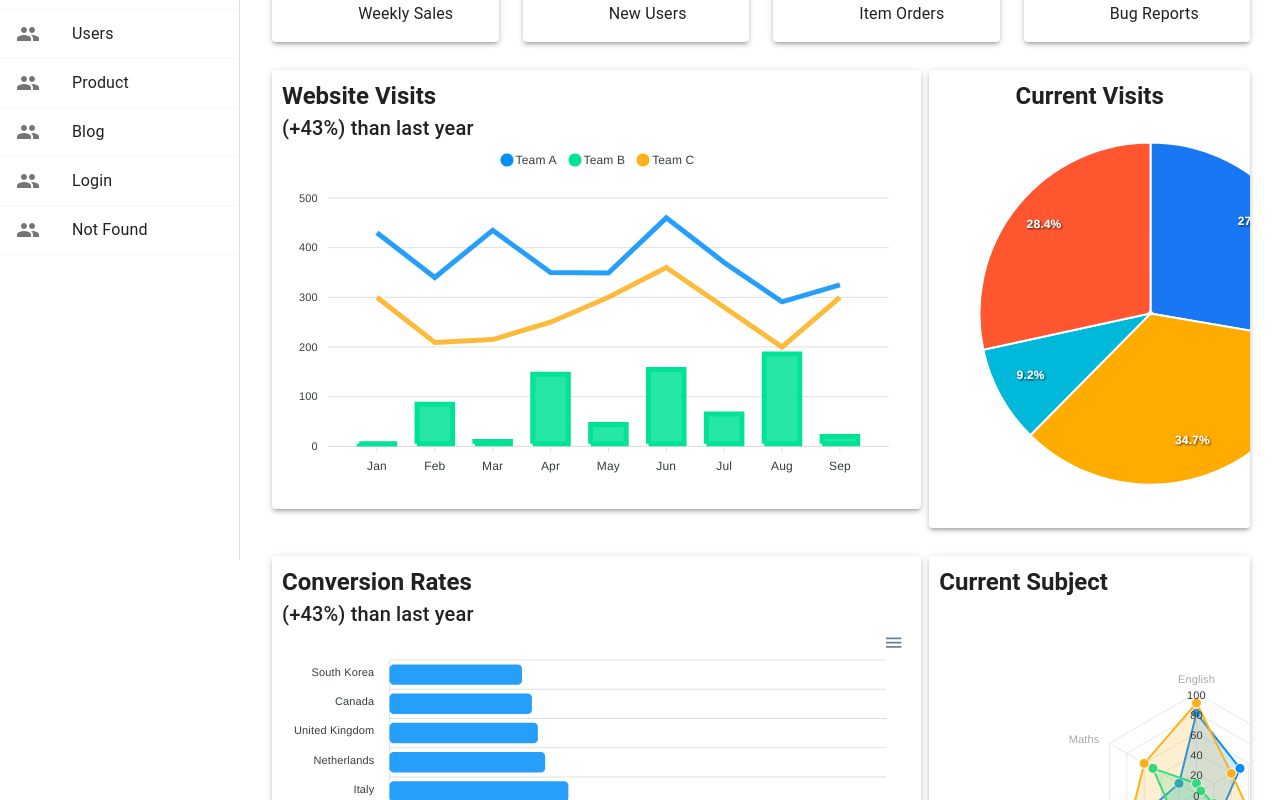
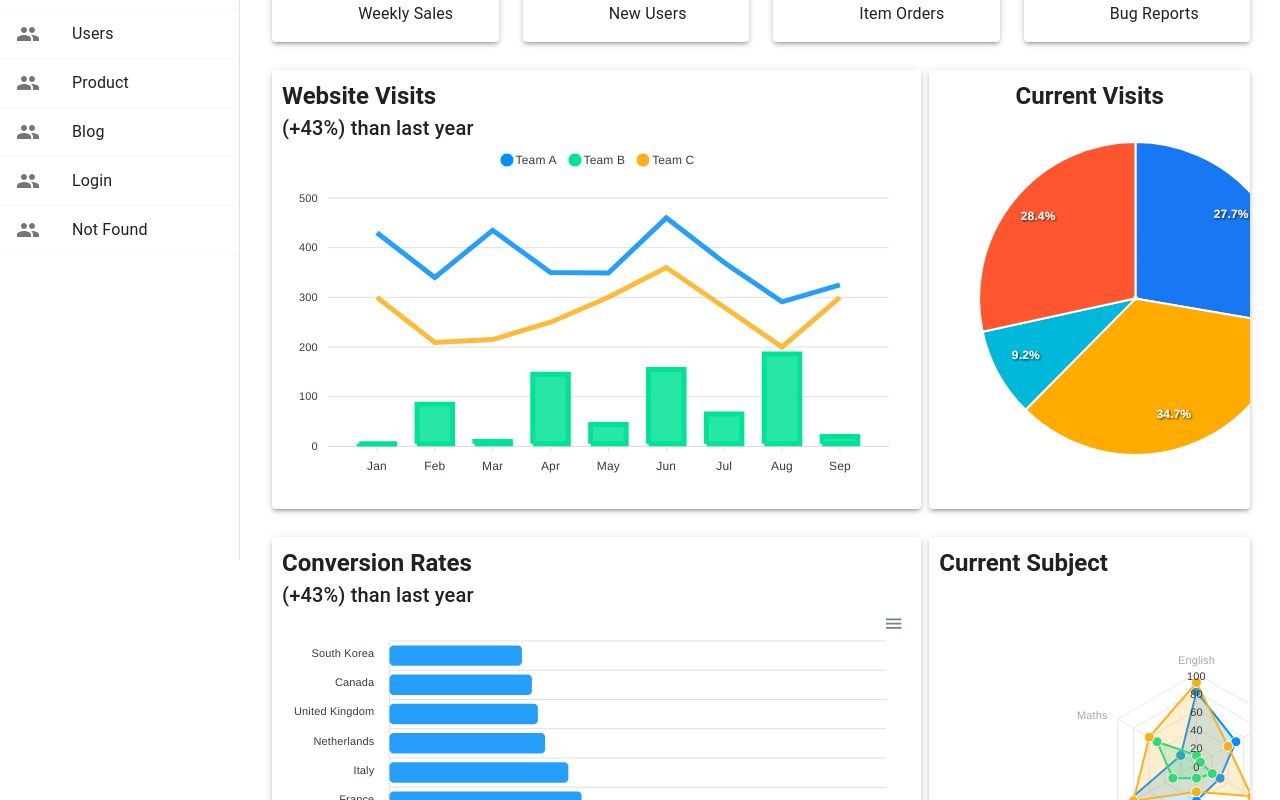
Before and after one commit to PB07-code/UMS-frontend, a React app in the folder demofe/: page /dashboard in a window 1280 px wide. Shown: the part 240-1040 px from the top of the page. Built offline with nearby package versions, Linux system fonts and the light colour scheme; sample sign-in values are in the browser's storage; the HTML template or start-up script is replaced by a standard one.

Commit message:
adjusted height and width
adjusted height and width

```diff
--- a/demofe/src/components/PieArcLabel.jsx
+++ b/demofe/src/components/PieArcLabel.jsx
@@ -25,8 +25,8 @@ const PieArcLabel = () => {
         options={options}
         series={data.map((item) => item.value)}
         type="pie"
-        width={480}
-        height={550}
+        width={450}
+        height={500}
       />
     </div>
   );
--- a/demofe/src/components/SpiderChart.jsx
+++ b/demofe/src/components/SpiderChart.jsx
@@ -20,8 +20,8 @@ const SpiderChart = () => {
   const options = {
     chart: {
       type: 'radar',
-      height: 350,
-      width:450,
+      height: 270,
+      width:400,
     },
     xaxis: {
       categories: ['English', 'History', 'Physics', 'Geography', 'Chinese', 'Maths'], // Example categories
@@ -30,7 +30,7 @@ const SpiderChart = () => {
 
   return (
     <div>
-      <ReactApexChart options={options} series={series} type="radar" height={350} width={500} />
+      <ReactApexChart options={options} series={series} type="radar" height={330} width={500} />
     </div>
   );
 };
```
